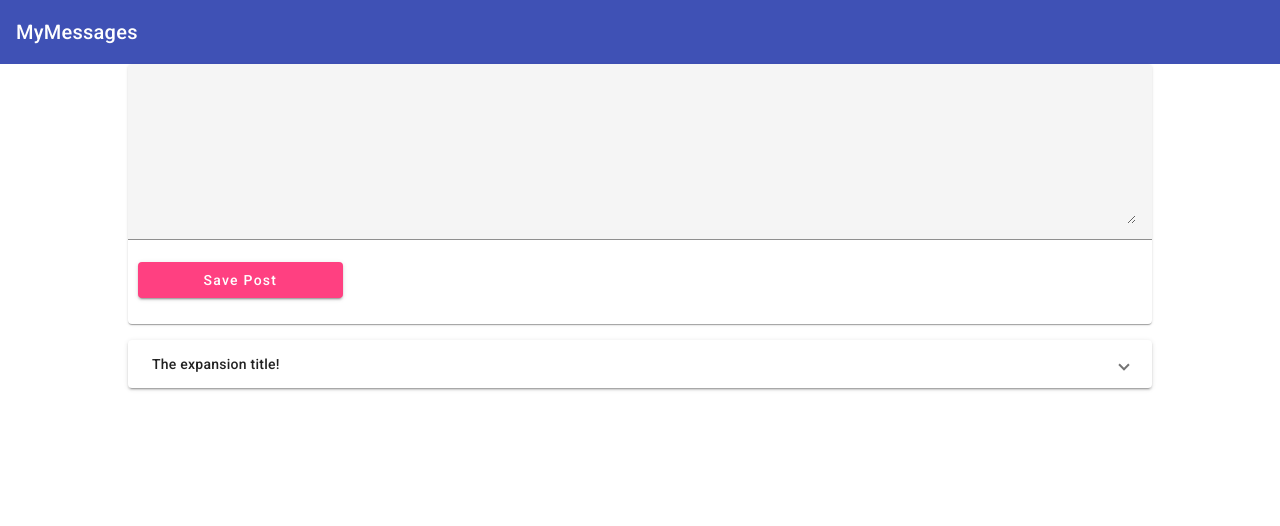
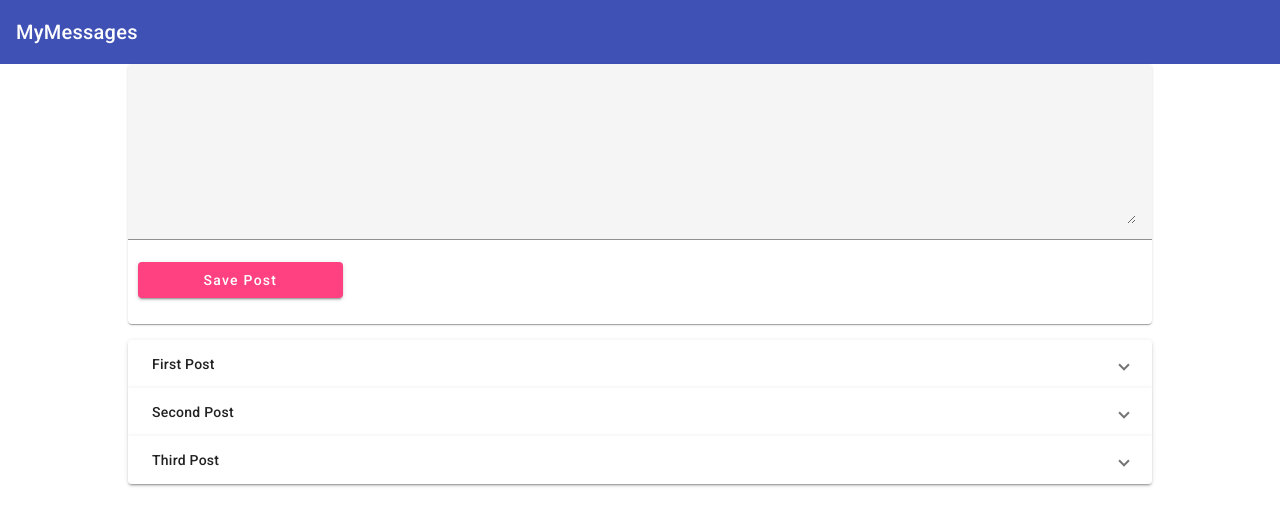
Before and after one commit to Ladan-hub/angular-project, an Angular app: page / in a window 1280 px wide. Shown: the top 526 px of the page. Built offline with nearby package versions, Linux system fonts and the light colour scheme.

Commit message:
structural directives

```diff
--- a/src/app/posts/post-create/post-list/post-list.component.html
+++ b/src/app/posts/post-create/post-list/post-list.component.html
@@ -1,8 +1,8 @@
-<mat-accordion>
-    <mat-expansion-panel>
+<mat-accordion multi="true" >
+    <mat-expansion-panel *ngFor="let post of posts">
     <mat-expansion-panel-header>
-    The expansion title!
+    {{ post.title }}
     </mat-expansion-panel-header>
-    <p>I'm in an expansion panel!</p>
+    <p>{{ post.content }}</p>
     </mat-expansion-panel>
 </mat-accordion>
--- a/src/app/posts/post-create/post-list/post-list.component.ts
+++ b/src/app/posts/post-create/post-list/post-list.component.ts
@@ -8,7 +8,7 @@ import { Component } from "@angular/core";
 export class PostListComponent {
     posts = [
         {title: 'First Post', content: 'This is the first post\'s content'},
-        {title: 'First Post', content: 'This is the first post\'s content'},
-        {title: 'First Post', content: 'This is the first post\'s content'}
+        {title: 'Second Post', content: 'This is the second post\'s content'},
+        {title: 'Third Post', content: 'This is the third post\'s content'}
     ]
 }
```
